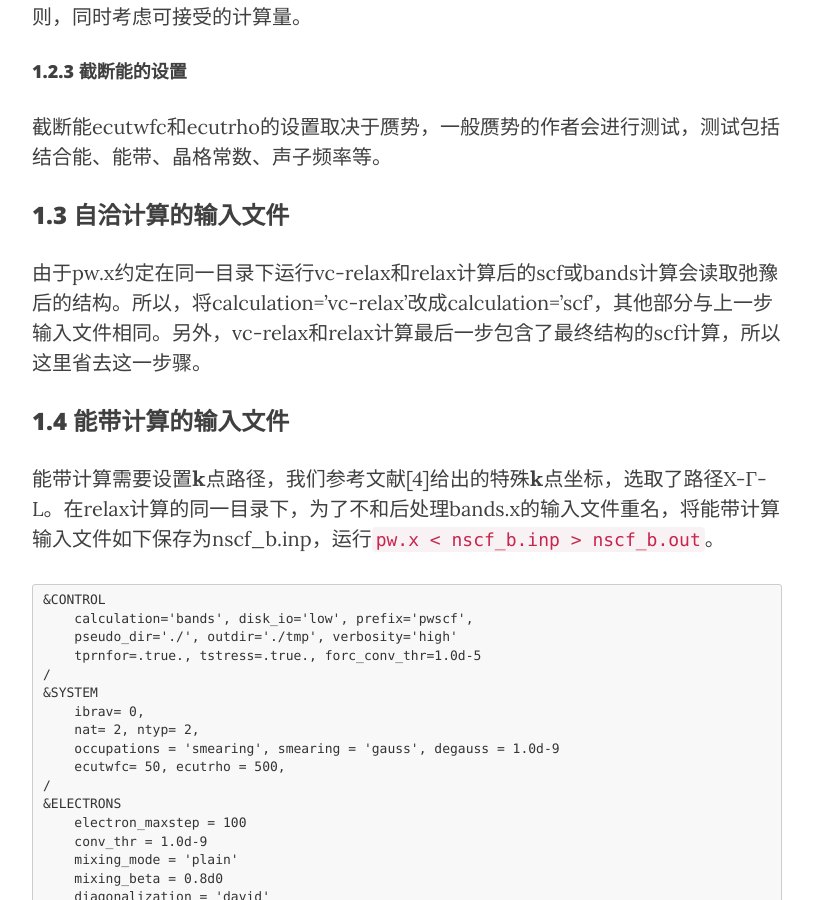
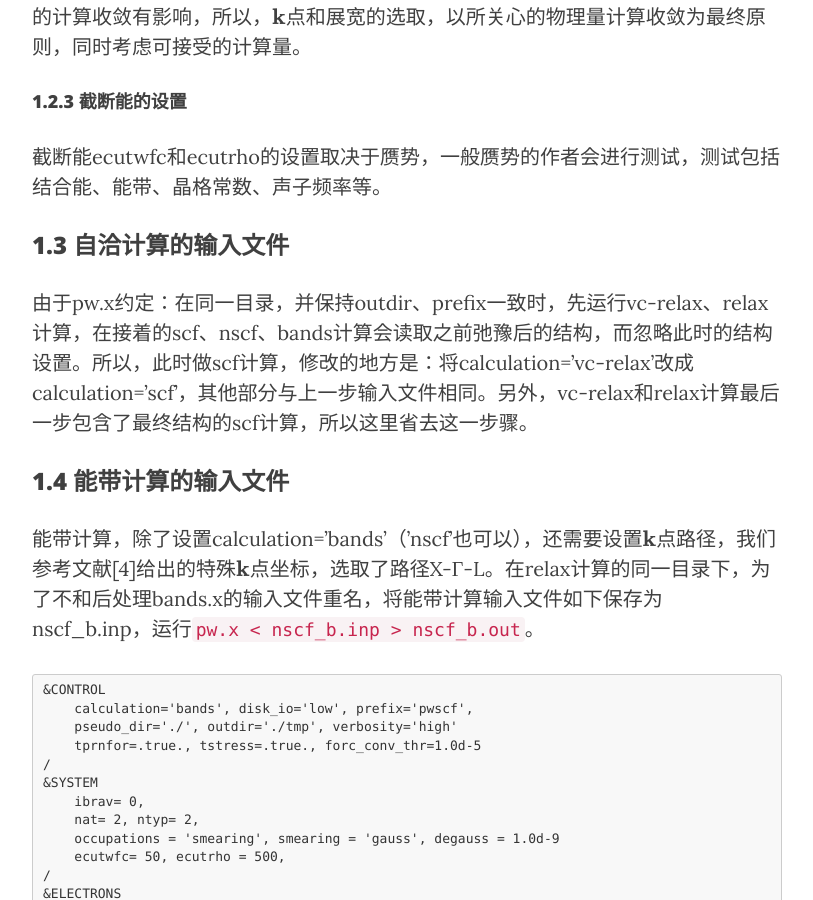
Before and after one commit to yyyu200/DFTbook, a Jekyll site: the page built from _posts/2019-04-01-HandsOn.md, in a window 1280 px wide and 900 px high, scrolled down 11914 px. Shown: the whole window, without its empty margins (233-1046 px from the left). Built offline with Jekyll 4.4.1, drawn with Linux system fonts in a browser that asks for light colours; nearby versions of some CDN libraries; formulas are drawn with MathJax 3; comment, search, counter and statistics services are not loaded; some of the changed text lies outside the part shown.

Commit message:
modify 2 place

````diff
--- a/_posts/2019-04-01-HandsOn.md
+++ b/_posts/2019-04-01-HandsOn.md
@@ -274,7 +274,7 @@
 nk1, nk2, nk3, k1, k2, k3
 ```
 
-其中，前三个数nk1, nk2, nk3是倒格子三个基矢方向的$\mathbf{k}$点网格，由于对称性可能实际计算$\mathbf{k}$点个数有约化，nk的值对于较长的CELL基矢方向取值较小，建议绝缘体设置$\mathbf{k}$点间距在$seperation=0.5Å^{-1}$以下，通过以下公式得到nk：$nk_i=max(1,round(2\pi \lvert \vec{b_i} \rvert /seperation)),i=1,2,3$，其中，$\lvert \vec{b_i} \rvert$是第i个倒格子矢量的长度，round(x)=floor(x+0.5)是四舍五入取整数。对于导体，nk的值需要大一些，需要同时结合degauss测试收敛。后三个数k1, k2, k3是设置$\mathbf{k}$点网格是否含相应的0点。
+其中，前三个数nk1, nk2, nk3是倒格子三个基矢方向的$\mathbf{k}$点网格，由于实际计算中，pw程序可能根据体系对称性$\mathbf{k}$点个数有约化而不等于nk1\*nk2\*nk3，$nk_i$的值与第i个倒格子基矢长度成正比，对于较长的CELL基矢方向取值较小，建议绝缘体设置$\mathbf{k}$点间距在$seperation=0.5Å^{-1}$以下。在QEtk中通过以下公式得到nk：$nk_i=max(1,round(2\pi \lvert \vec{b_i} \rvert /seperation)),i=1,2,3$，其中，$\lvert \vec{b_i} \rvert$是第i个倒格子矢量的长度，round(x)=floor(x+0.5)是四舍五入取整数。对于导体，nk的值需要大一些，需要同时结合degauss测试收敛。后三个数k1, k2, k3是设置$\mathbf{k}$点网格是否含相应的0点。对于绝缘体，以上默认值足以得到相当准确的电荷密度。
 
 对于分子和加入真空层等用来近似非周期性体系的维度，超胞近似时长度较大的维度，$\mathbf{k}$点网格只取坐标为0的点即可（相应nk等于1）。如果三个维度都是非周期性的，这时虽然QE平面波的计算仍然当作周期性体系来处理，对于$\mathbf{k}$点习惯上只选择$\Gamma$点。
 
@@ -303,11 +303,11 @@
 
 ### 1.3 自洽计算的输入文件
 
-由于pw.x约定在同一目录下运行vc-relax和relax计算后的scf或bands计算会读取弛豫后的结构。所以，将calculation='vc-relax'改成calculation='scf'，其他部分与上一步输入文件相同。另外，vc-relax和relax计算最后一步包含了最终结构的scf计算，所以这里省去这一步骤。
+由于pw.x约定：在同一目录，并保持outdir、prefix一致时，先运行vc-relax、relax计算，在接着的scf、nscf、bands计算会读取之前弛豫后的结构，而忽略此时的结构设置。所以，此时做scf计算，修改的地方是：将calculation='vc-relax'改成calculation='scf'，其他部分与上一步输入文件相同。另外，vc-relax和relax计算最后一步包含了最终结构的scf计算，所以这里省去这一步骤。
 
 ### 1.4 能带计算的输入文件
 
-能带计算需要设置$\mathbf{k}$点路径，我们参考文献[4]给出的特殊$\mathbf{k}$点坐标，选取了路径X-Γ-L。在relax计算的同一目录下，为了不和后处理bands.x的输入文件重名，将能带计算输入文件如下保存为nscf_b.inp，运行```pw.x < nscf_b.inp > nscf_b.out```。
+能带计算，除了设置calculation='bands'（'nscf'也可以），还需要设置$\mathbf{k}$点路径，我们参考文献[4]给出的特殊$\mathbf{k}$点坐标，选取了路径X-Γ-L。在relax计算的同一目录下，为了不和后处理bands.x的输入文件重名，将能带计算输入文件如下保存为nscf_b.inp，运行```pw.x < nscf_b.inp > nscf_b.out```。
 
 ```
 &CONTROL
````
